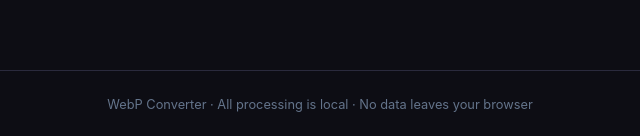
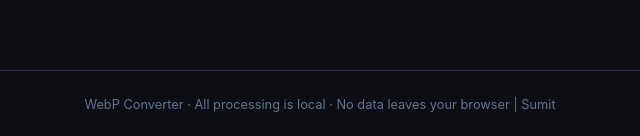
Before and after one commit to kumarsumit2000/webpconverter, a plain HTML site: page index.html in a window 1280 px wide. Shown: the part 940-1076 px from the top of the page, 320-960 px from the left. Drawn offline with nearby package versions, Linux system fonts and the light colour scheme.

Commit message:
Update index.html

```diff
--- a/index.html
+++ b/index.html
@@ -666,7 +666,7 @@
 </main>
 
 <footer>
-  WebP Converter · All processing is local · No data leaves your browser
+  WebP Converter · All processing is local · No data leaves your browser | Sumit
 </footer>
 
 <div id="toast"></div>
```
